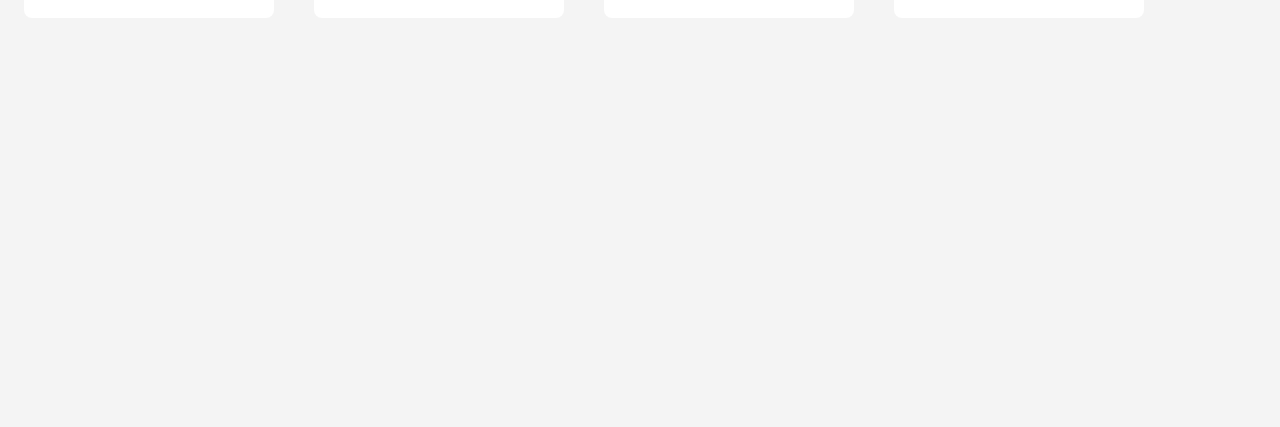
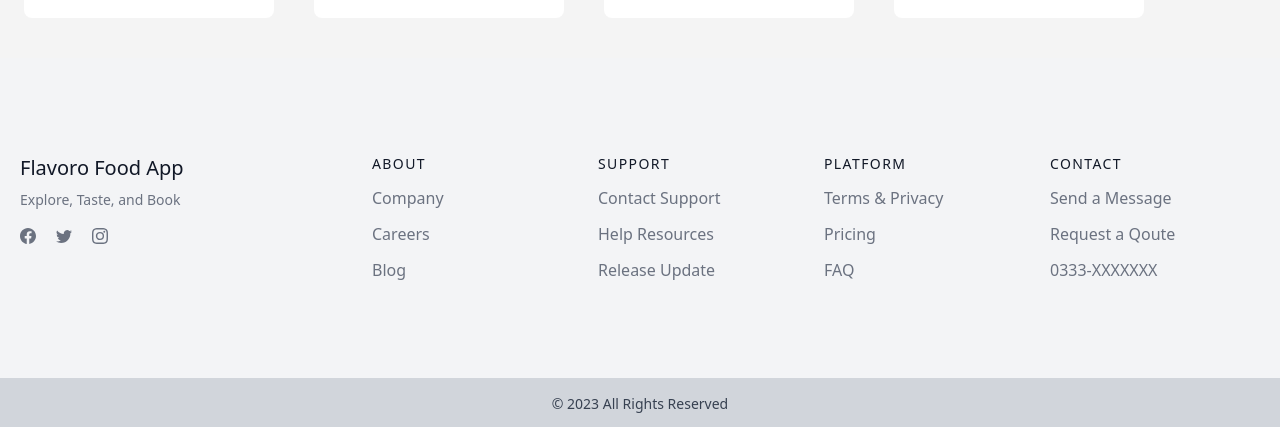
Before and after one commit to developer-abdulali/Food-App, a React (Create React App) app: page / in a window 1280 px wide. Shown: the part 1884-2311 px from the top of the page. Before the commit the page ends 1942 px from the top, so only its background shows below. Built offline with nearby package versions, Linux system fonts and the light colour scheme.

Commit message:
added changes

```diff
--- a/package.json
+++ b/package.json
@@ -14,6 +14,7 @@
     "react-redux": "^8.1.3",
     "react-router-dom": "^6.17.0",
     "react-scripts": "5.0.1",
+    "react-spinners": "^0.13.8",
     "redux": "^4.2.1",
     "web-vitals": "^2.1.4"
   },
--- a/src/App.js
+++ b/src/App.js
@@ -3,13 +3,17 @@ import { BrowserRouter, Route, Routes } from "react-router-dom";
 import Home from "../src/pages/Home";
 import Success from "../src/pages/Success";
 import Error from "../src/pages/Error";
+import ProtectedRoute from "./components/ProtectedRoute/ProtectedRoute";
 
 const App = () => {
   return (
     <BrowserRouter>
       <Routes>
         <Route path="/" element={<Home />} />
-        <Route path="/success" element={<Success />} />
+        <Route
+          path="/success"
+          element={<ProtectedRoute element={<Success />} />}
+        />
         <Route path="/*" element={<Error />} />
       </Routes>
     </BrowserRouter>
--- a/src/components/Cart/Cart.jsx
+++ b/src/components/Cart/Cart.jsx
@@ -3,11 +3,14 @@ import { IoMdClose } from "react-icons/io";
 import ItemCard from "../ItemCard/ItemCard";
 import { useSelector } from "react-redux";
 import { FaShoppingCart } from "react-icons/fa";
+import Success from "../../pages/Success";
+import { useNavigate } from "react-router-dom";
 
 const Cart = () => {
   const [activeCart, setActiveCart] = useState(false);
   const cartItems = useSelector((state) => state.cart.cart);
   const totalQty = cartItems.reduce((totalQty, item) => totalQty + item.qty, 0);
+  const navigate = useNavigate();
   const totalPrice = cartItems.reduce(
     (total, item) => total + item.qty * item.price,
     0
@@ -49,7 +52,10 @@ const Cart = () => {
             Total Amount : {totalPrice}
           </h3>
           <hr className="my-2 w-[90vw] lg:w-[18vw]" />
-          <button className="bg-green-500 font-bold px-3 text-white py-2 rounded-lg w-[90vw] lg:w-[18vw] mb-2">
+          <button
+            onClick={() => navigate("/success")}
+            className="bg-green-500 font-bold px-3 text-white py-2 rounded-lg w-[90vw] lg:w-[18vw] mb-2"
+          >
             Checkout
           </button>
         </div>
--- /dev/null
+++ b/src/components/Footer/Footer.jsx
@@ -0,0 +1,138 @@
+import React from "react";
+import { BsFacebook, BsInstagram, BsTwitter } from "react-icons/bs";
+const Footer = () => {
+  const currentDate = new Date();
+  const currentYear = currentDate.getFullYear();
+
+  return (
+    <div className="flex items-end w-full bg-white">
+      <footer className="w-full text-gray-700 bg-gray-100 body-font">
+        <div className="container flex flex-col flex-wrap px-5 py-24 mx-auto md:items-center lg:items-start md:flex-row md:flex-no-wrap">
+          <div className="flex-shrink-0 w-64 mx-auto text-center md:mx-0 md:text-left">
+            <a className="flex items-center justify-center text-xl font-medium text-gray-900 title-font md:justify-start">
+              Flavoro Food App
+            </a>
+            <p className="mt-2 text-sm text-gray-500">
+              Explore, Taste, and Book
+            </p>
+            <div className="mt-4">
+              <span className="inline-flex justify-center gap-5 mt-2 sm:ml-auto sm:mt-0 sm:justify-start">
+                <a className="text-gray-500 cursor-pointer hover:text-gray-700">
+                  <BsFacebook />
+                </a>
+                <a className="text-gray-500 cursor-pointer hover:text-gray-700">
+                  <BsTwitter />
+                </a>
+                <a className="text-gray-500 cursor-pointer hover:text-gray-700">
+                  <BsInstagram />
+                </a>
+              </span>
+            </div>
+          </div>
+          <div className="flex flex-wrap flex-grow mt-10 -mb-10 text-center md:pl-20 md:mt-0 md:text-left">
+            {/* Add content for each section (About, Support, Platform, Contact) */}
+            <div className="w-full px-4 lg:w-1/4 md:w-1/2">
+              <h2 className="mb-3 text-sm font-medium tracking-widest text-gray-900 uppercase title-font">
+                ABOUT
+              </h2>
+              <nav className="mb-10 list-none">
+                <li className="mt-3">
+                  <a className="text-gray-500 cursor-pointer hover:text-gray-900">
+                    Company
+                  </a>
+                </li>
+                <li className="mt-3">
+                  <a className="text-gray-500 cursor-pointer hover:text-gray-900">
+                    Careers
+                  </a>
+                </li>
+                <li className="mt-3">
+                  <a className="text-gray-500 cursor-pointer hover:text-gray-900">
+                    Blog
+                  </a>
+                </li>
+              </nav>
+            </div>
+
+            <div className="w-full px-4 lg:w-1/4 md:w-1/2">
+              <h2 className="mb-3 text-sm font-medium tracking-widest text-gray-900 uppercase title-font">
+                SUPPORT
+              </h2>
+              <nav className="mb-10 list-none">
+                <li className="mt-3">
+                  <a className="text-gray-500 cursor-pointer hover:text-gray-900">
+                    Contact Support
+                  </a>
+                </li>
+                <li className="mt-3">
+                  <a className="text-gray-500 cursor-pointer hover:text-gray-900">
+                    Help Resources
+                  </a>
+                </li>
+                <li className="mt-3">
+                  <a className="text-gray-500 cursor-pointer hover:text-gray-900">
+                    Release Update
+                  </a>
+                </li>
+              </nav>
+            </div>
+
+            <div className="w-full px-4 lg:w-1/4 md:w-1/2">
+              <h2 className="mb-3 text-sm font-medium tracking-widest text-gray-900 uppercase title-font">
+                PLATFORM
+              </h2>
+              <nav className="mb-10 list-none">
+                <li className="mt-3">
+                  <a className="text-gray-500 cursor-pointer hover:text-gray-900">
+                    Terms & Privacy
+                  </a>
+                </li>
+                <li className="mt-3">
+                  <a className="text-gray-500 cursor-pointer hover:text-gray-900">
+                    Pricing
+                  </a>
+                </li>
+                <li className="mt-3">
+                  <a className="text-gray-500 cursor-pointer hover:text-gray-900">
+                    FAQ
+                  </a>
+                </li>
+              </nav>
+            </div>
+            <div className="w-full px-4 lg:w-1/4 md:w-1/2">
+              <h2 className="mb-3 text-sm font-medium tracking-widest text-gray-900 uppercase title-font">
+                CONTACT
+              </h2>
+              <nav className="mb-10 list-none">
+                <li className="mt-3">
+                  <a className="text-gray-500 cursor-pointer hover:text-gray-900">
+                    Send a Message
+                  </a>
+                </li>
+                <li className="mt-3">
+                  <a className="text-gray-500 cursor-pointer hover:text-gray-900">
+                    Request a Qoute
+                  </a>
+                </li>
+                <li className="mt-3">
+                  <a className="text-gray-500 cursor-pointer hover:text-gray-900">
+                    0333-XXXXXXX
+                  </a>
+                </li>
+              </nav>
+            </div>
+          </div>
+        </div>
+        <div className="bg-gray-300">
+          <div className="container px-5 py-4 mx-auto">
+            <p className="text-sm text-gray-700 capitalize text-center">
+              © {currentYear} All rights reserved
+            </p>
+          </div>
+        </div>
+      </footer>
+    </div>
+  );
+};
+
+export default Footer;
--- a/src/components/ItemCard/ItemCard.jsx
+++ b/src/components/ItemCard/ItemCard.jsx
@@ -29,16 +29,12 @@ const ItemCard = ({ id, name, price, qty, img }) => {
           <span className="text-green-500 font-bold">RS:{price}</span>
           <div className="flex items-center justify-center gap-2 absolute right-7">
             <AiOutlineMinus
-              onClick={() =>
-                qty > 1 ? dispatch(decreamentQty({ id })) : (qty = 0)
-              }
+              onClick={() => qty > 1 && dispatch(decreamentQty({ id }))}
               className="border-2 border-gray-600 p-1 text-gray-600 hover:text-white hover:bg-green-500 hover:border-none rounded-md text-xl transition-all ease-linear cursor-pointer"
             />
             <span>{qty}</span>
             <AiOutlinePlus
-              onClick={() =>
-                qty >= 1 ? dispatch(increamentQty({ id })) : (qty = 0)
-              }
+              onClick={() => qty >= 1 && dispatch(increamentQty({ id }))}
               className="border-2 border-gray-600 p-1 text-gray-600 hover:text-white hover:bg-green-500 hover:border-none rounded-md text-xl transition-all ease-linear cursor-pointer"
             />
           </div>
--- /dev/null
+++ b/src/components/ProtectedRoute/ProtectedRoute.jsx
@@ -0,0 +1,10 @@
+import React from "react";
+import { useSelector } from "react-redux";
+import { Navigate } from "react-router-dom";
+
+const ProtectedRoute = ({ element }) => {
+  const cartItems = useSelector((state) => state.cart.cart);
+  return cartItems.length > 0 ? element : <Navigate to="/" />;
+};
+
+export default ProtectedRoute;
--- a/src/index.js
+++ b/src/index.js
@@ -4,12 +4,14 @@ import "./index.css";
 import App from "./App";
 import { Provider } from "react-redux";
 import Store from "./redux/Store.js";
+import Footer from "./components/Footer/Footer";
 
 const root = ReactDOM.createRoot(document.getElementById("root"));
 root.render(
   <React.StrictMode>
     <Provider store={Store}>
       <App />
+      <Footer />
     </Provider>
   </React.StrictMode>
 );
--- a/src/pages/Success.jsx
+++ b/src/pages/Success.jsx
@@ -1,11 +1,31 @@
-import React from 'react'
+import React, { useEffect, useState } from "react";
+import { Link } from "react-router-dom";
+import { PropagateLoader } from "react-spinners";
 
 const Success = () => {
+  const [loading, setLoading] = useState(true);
+  useEffect(() => {
+    setTimeout(() => {
+      setLoading(false);
+    }, 2000);
+  }, []);
   return (
-    <div>
-      success
+    <div className="flex flex-col items-center justify-center text-center h-screen">
+      {loading ? (
+        <PropagateLoader color="#36d7b7" />
+      ) : (
+        <div className="">
+          <h2 className="text-3xl font-semibold mb-4">Order Successfull!</h2>
+          <p className="mb-4 hover:underline">
+            Your order has been successfully placed.
+          </p>
+          <Link to="/" className="flex items-center justify-center">
+            Go Back
+          </Link>
+        </div>
+      )}
     </div>
-  )
-}
+  );
+};
 
-export default Success
+export default Success;
```
Also changed, not shown: 1 other file (tests, documents, lock files or other folders).
